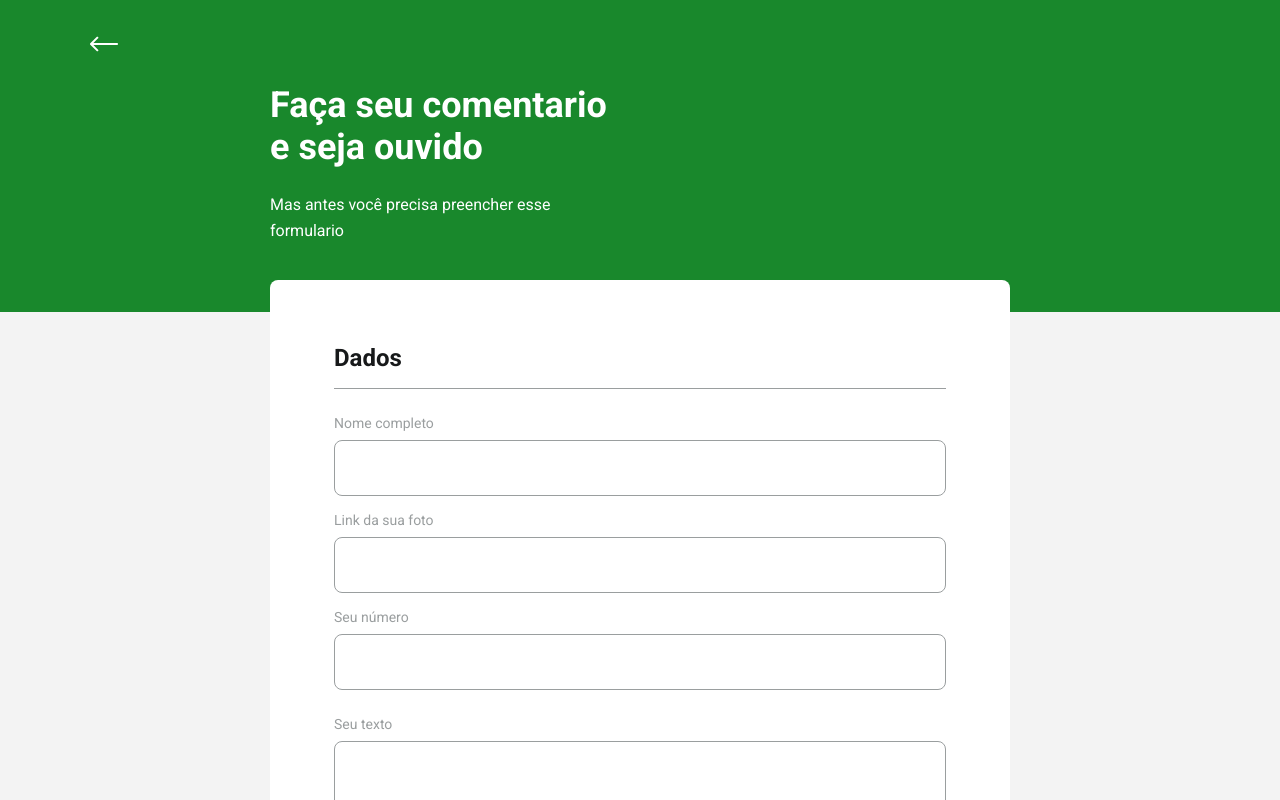
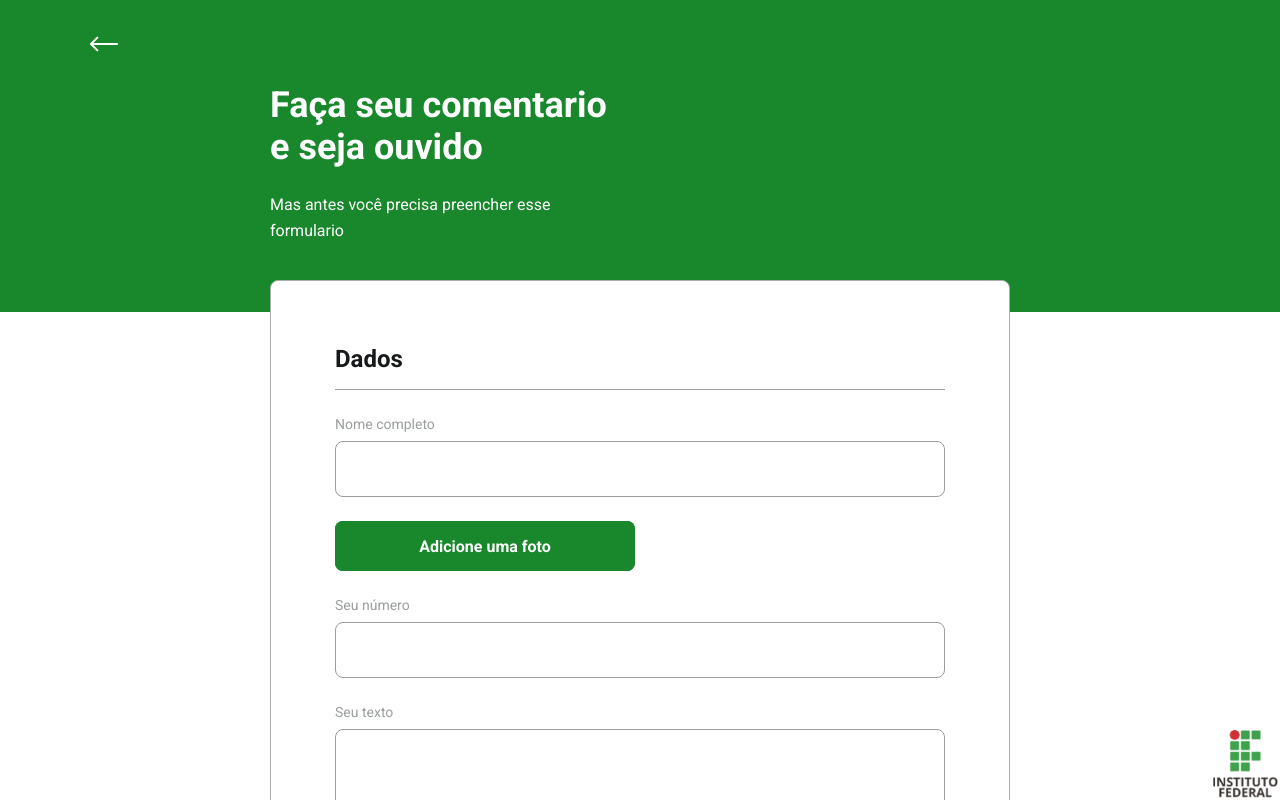
Before and after one commit to lucasttavares/Projeto-Final-PW2, a React (Create React App) app in the folder front-end/: page /form in a window 1280 px wide. Shown: the top 800 px of the page. Built offline with nearby package versions, Linux system fonts and the light colour scheme.

Commit message:
Criando e estilizando função seleção de foto

```diff
--- a/front-end/src/pages/InformeForm/index.tsx
+++ b/front-end/src/pages/InformeForm/index.tsx
@@ -5,6 +5,8 @@ import Input from "../../components/Input";
 import iconAttention from "../../assets/images/Atenção.svg";
 import Textarea from "../../components/Textarea";
 import Select from "../../components/Select";
+import logoIFPB from "../../assets/images/logo-ifpb.png";
+
 
 import "./style.css"
 import api from "../../services/api";
@@ -39,6 +41,21 @@ function InformeForm() {
 
   }
 
+  function handleAvatarChange(e: React.ChangeEvent<HTMLInputElement>) {
+    const file = e.target.files && e.target.files[0];
+    const reader = new FileReader();
+
+    reader.onloadend = () => {
+      if (reader.result) {
+        setAvatar(reader.result.toString());
+      }
+    };
+
+    if (file) {
+      reader.readAsDataURL(file);
+    }
+  }
+
   return (
     <div id="page-informe-list" className="container">
       <PageHeader
@@ -52,7 +69,12 @@ function InformeForm() {
           <legend>Dados</legend>
 
           <Input name="name" label="Nome completo" value={name} onChange={(e) => {setName(e.target.value)}}/>
-          <Input name="avatar" label="Link da sua foto" value={avatar} onChange={(e) => {setAvatar(e.target.value)}}/>
+          <div className="input-file">
+            <label>
+            <Input type="file" name="avatar" label="Adicione uma foto" onChange={handleAvatarChange}/>
+            </label>
+          {avatar && <img src={avatar} className="image-container" alt="Foto" />}
+          </div>
           <Input name="numero" label="Seu número" value={numero} onChange={(e) => {setNumero(e.target.value)}}/>
           <Textarea name="bio" label="Seu texto" value={bio} onChange={(e) => {setBio(e.target.value)}}/>
 
@@ -87,6 +109,8 @@ function InformeForm() {
         </footer>
         </form>
       </main>
+      <img src={logoIFPB} alt="Logo IFPB" className="logoIF" />
+
     </div>
   )
 }
--- a/front-end/src/pages/InformeForm/style.css
+++ b/front-end/src/pages/InformeForm/style.css
@@ -1,7 +1,7 @@
 #page-informe-list{
     width: 100vw;
     height: 100vw;
-    background:#f3f3f3;
+    background:#ffffff;
 }
 
 #page-informe-list .page-header .header-content{
@@ -16,6 +16,7 @@
     margin: -3.2rem auto 3.2rem;
     padding-top: 6.4rem;
     overflow: hidden;
+    border: 1px solid #acacac;
 }
 
 #page-informe-list main fieldset{
@@ -66,7 +67,7 @@
 }
 
 #page-informe-list main footer p img{
-    margin-right: 2rem;
+    margin-right: 1rem;
 }
 
 #page-informe-list main footer button{
@@ -83,17 +84,63 @@
     justify-content: center;
     text-decoration: none;
     transition: backgrouns-color 0.2;
-    margin-top: 3.2rem;
 }
 
 #page-informe-list main footer button:hover{
     background: #167025;
 }
 
+#page-informe-list main .input-file {
+    display: inline-block;
+    position: relative;
+    margin-bottom: 2.4rem;
+    margin-top: 2.4rem;
+  }
+
+  #page-informe-list main .input-file label {
+    width: 30rem ;
+    height: 5rem;
+    background: #19882C;
+    color: white;
+    border: 0;
+    border-radius: 0.8rem;
+    cursor: pointer;
+    font: 700 1.6rem Roboto;
+    display: flex;
+    align-items: center;
+    justify-content: center;
+    text-decoration: none;
+    transition: backgrouns-color 0.2;
+    padding-left: 1rem;
+    padding-right: 1rem;
+
+  }
+
+  #page-informe-list main .input-file label:hover {
+    background: #167025;
+  }
+
+  #page-informe-list main .input-file input[type="file"] {
+    position: absolute;
+    opacity: 0;
+    width: 100%;
+    height: 100%;
+    cursor: pointer;
+  }
+
+  #page-informe-list main .image-container {
+    margin-top: 2rem;
+    width: 30rem;
+    height: 30rem;
+    border: 1
+  }
+
+
 @media (min-width: 700px){
     #page-informe-list{
         max-width: 100vw;
     }
+
 
     #page-informe-list .page-header .header-content{
         margin-bottom: 0;
@@ -119,4 +166,50 @@
         width: 20rem;
         margin-top: 0;
     }
+
+    #page-informe-list main .input-file {
+        display: inline-block;
+        position: relative;
+        margin-bottom: 2.4rem;
+        margin-top: 2.4rem;
+      }
+
+      #page-informe-list main .input-file label {
+        width: 30rem ;
+        height: 5rem;
+        background: #19882C;
+        color: white;
+        border: 0;
+        border-radius: 0.8rem;
+        cursor: pointer;
+        font: 700 1.6rem Roboto;
+        display: flex;
+        align-items: center;
+        justify-content: center;
+        text-decoration: none;
+        transition: backgrouns-color 0.2;
+        padding-left: 1rem;
+        padding-right: 1rem;
+
+      }
+
+      #page-informe-list main .input-file label:hover {
+        background: #167025;
+      }
+
+      #page-informe-list main .input-file input[type="file"] {
+        position: absolute;
+        opacity: 0;
+        width: 100%;
+        height: 100%;
+        cursor: pointer;
+      }
+
+      #page-informe-list main .image-container {
+        margin-top: 2rem;
+        width: 30rem; /* Largura fixa */
+        height: 30rem; /* Altura fixa */
+        border: 1
+      }
+
 }
--- a/front-end/src/pages/InformeList/index.tsx
+++ b/front-end/src/pages/InformeList/index.tsx
@@ -1,6 +1,7 @@
 import React, { FormEvent, useState, useEffect } from "react";
 import PageHeader from "../../components/PageHeader";
 import Select from "../../components/Select";
+import logoIFPB from "../../assets/images/logo-ifpb.png";
 
 import "./style.css";
 import api from "../../services/api";
@@ -54,6 +55,7 @@ function InformeList() {
           return <InformeItem key={informe.id} informe={informe} />;
         })}
       </main>
+      <img src={logoIFPB} alt="Logo IFPB" className="logoIF" />
     </div>
   );
 }
```
